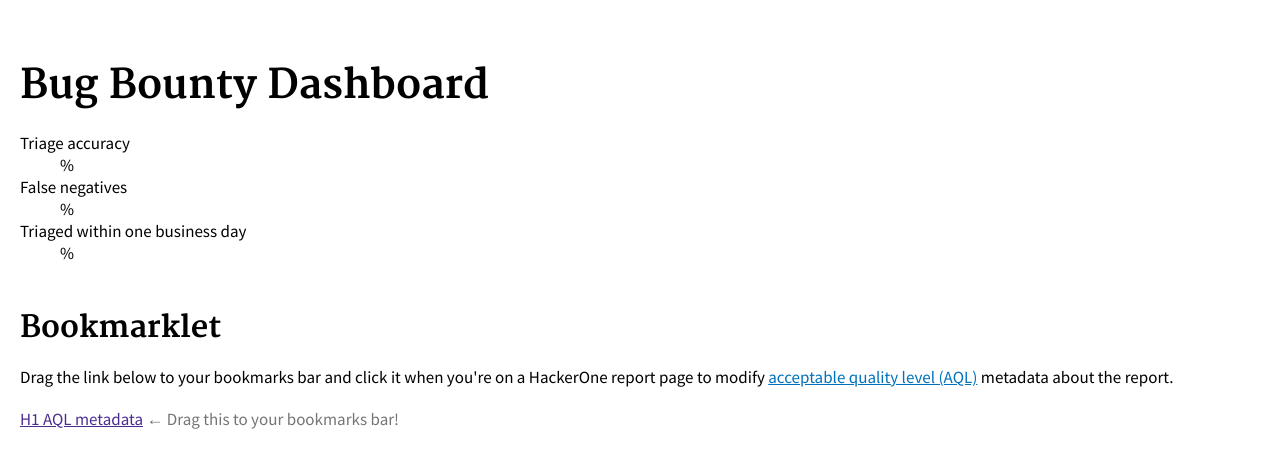
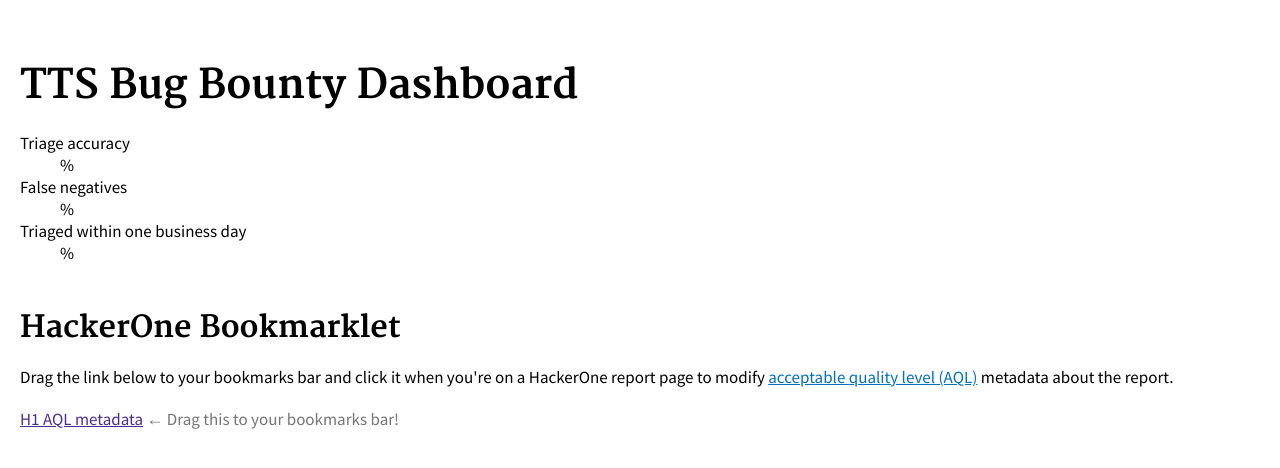
Before and after one commit to 18F/tts-bug-bounty-dashboard, a Python web app: template dashboard/jinja2/index.html in a window 1280 px wide. Shown: the top 468 px of the page. Run offline with Jinja, Linux system fonts and the light colour scheme; the template is opened without the code that fills it, so the values that code supplies are empty.

Commit message:
Rename to TTS Bug Bounty Dashboard.

```diff
--- a/dashboard/jinja2/index.html
+++ b/dashboard/jinja2/index.html
@@ -8,8 +8,8 @@
   margin: 0 2em;
 }
 </style>
-<title>Bug Bounty Dashboard</title>
-<h1>Bug Bounty Dashboard</h1>
+<title>TTS Bug Bounty Dashboard</title>
+<h1>TTS Bug Bounty Dashboard</h1>
 <dl>
   <dt>Triage accuracy</dt>
   <dd>{{ stats.triage_accuracy }}%</dd>
@@ -18,7 +18,7 @@
   <dt>Triaged within one business day</dt>
   <dd>{{ stats.triaged_within_one_day }}%</dd>
 </dl>
-<h2>Bookmarklet</h2>
+<h2>HackerOne Bookmarklet</h2>
 <p>Drag the link below to your bookmarks bar and click it when you're on a HackerOne report page to modify <a href="https://github.com/18F/tts-buy-bug-bounty/blob/master/solicitation_documents/004_QASP.md#21-performance-requirements-matrix">acceptable quality level (AQL)</a> metadata about the report.</p>
 <a href="{{ bookmarklet_url }}">H1 AQL metadata</a> <span class="usa-form-hint">← Drag this to your bookmarks bar!</span>
 <script src="{{ static('vendor/uswds-1.1.0/js/uswds.js') }}"></script>
```
